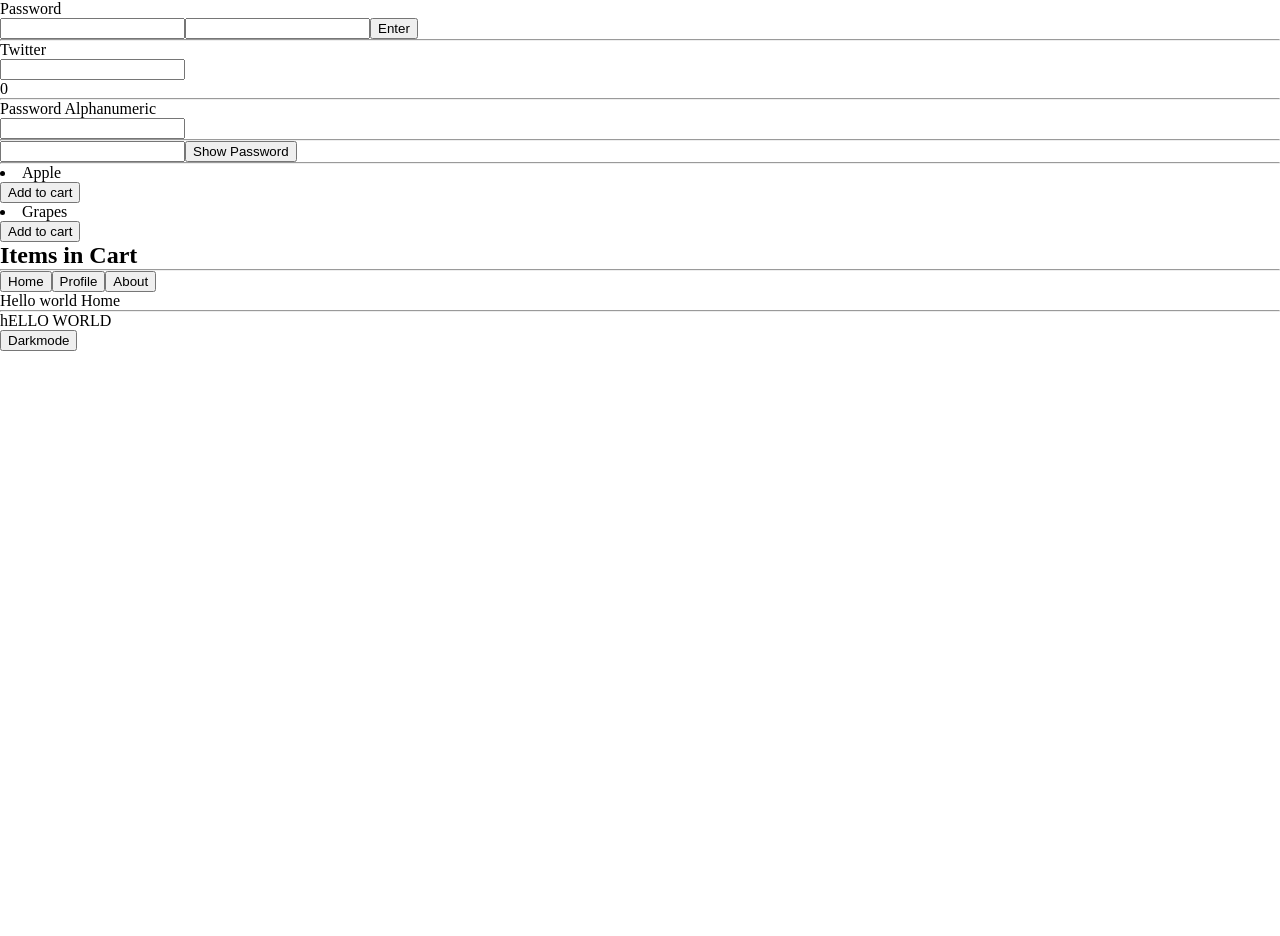
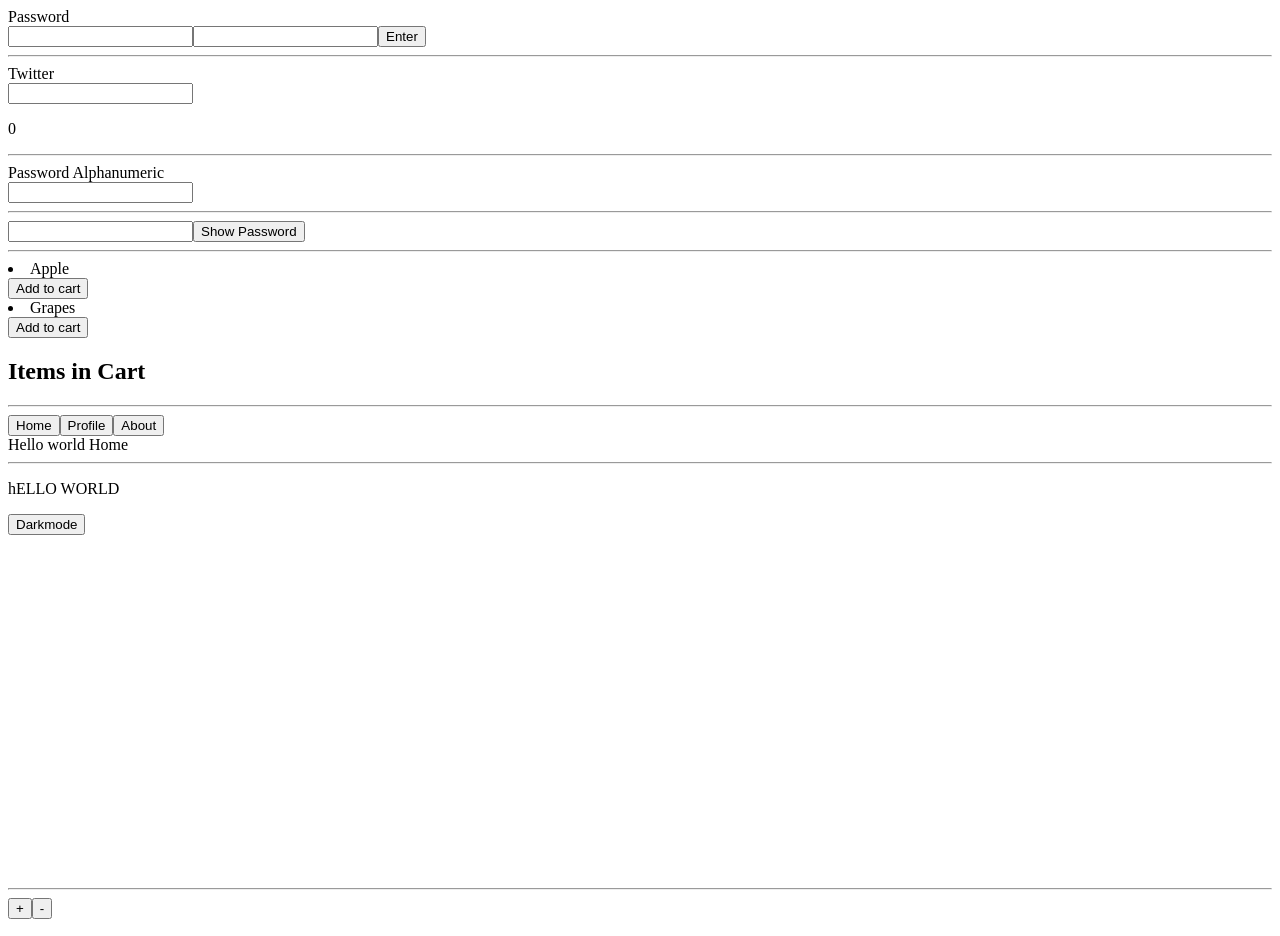
Before and after one commit to Raghav888/useStateReactPractice, a React (Create React App) app: page / in a window 1280 px wide. Shown: the top 936 px of the page. Built offline with nearby package versions, Linux system fonts and the light colour scheme.

Commit message:
Added figma

```diff
--- a/src/App.js
+++ b/src/App.js
@@ -2,6 +2,7 @@ import "./styles.css";
 import React, { useState } from "react";
 import Home from "./home";
 import DarkMode from "./darkmode";
+import Figma from "./figma";
 
 export default function App() {
   // Password
@@ -146,6 +147,9 @@ export default function App() {
       {comp === "About" && <Home value={comp} />}
       <hr />
       <DarkMode />
+
+      <hr />
+      <Figma />
     </div>
   );
 }
--- /dev/null
+++ b/src/figma.js
@@ -0,0 +1,33 @@
+import "./styles.css";
+import React, { useState } from "react";
+
+const add = (setsize) => {
+  setsize((_size) => _size + 8);
+};
+
+const sub = (setsize) => {
+  setsize((_size) => _size - 8);
+};
+export default function Figma() {
+  let [size, setsize] = useState(8);
+  return (
+    <div>
+      <button
+        onClick={() => {
+          add(setsize);
+        }}
+      >
+        +
+      </button>
+      <button
+        onClick={() => {
+          sub(setsize);
+        }}
+      >
+        -
+      </button>
+      <p>Size is {size} px</p>
+      <p style={{ fontSize: size + "px" }}>Hello world</p>
+    </div>
+  );
+}
--- a/src/styles.css
+++ b/src/styles.css
@@ -4,8 +4,5 @@
 }
 
 .main {
-  height: 100vh;
+  height: 50vh;
 }
-* {
-  margin: 0;
-}
```
